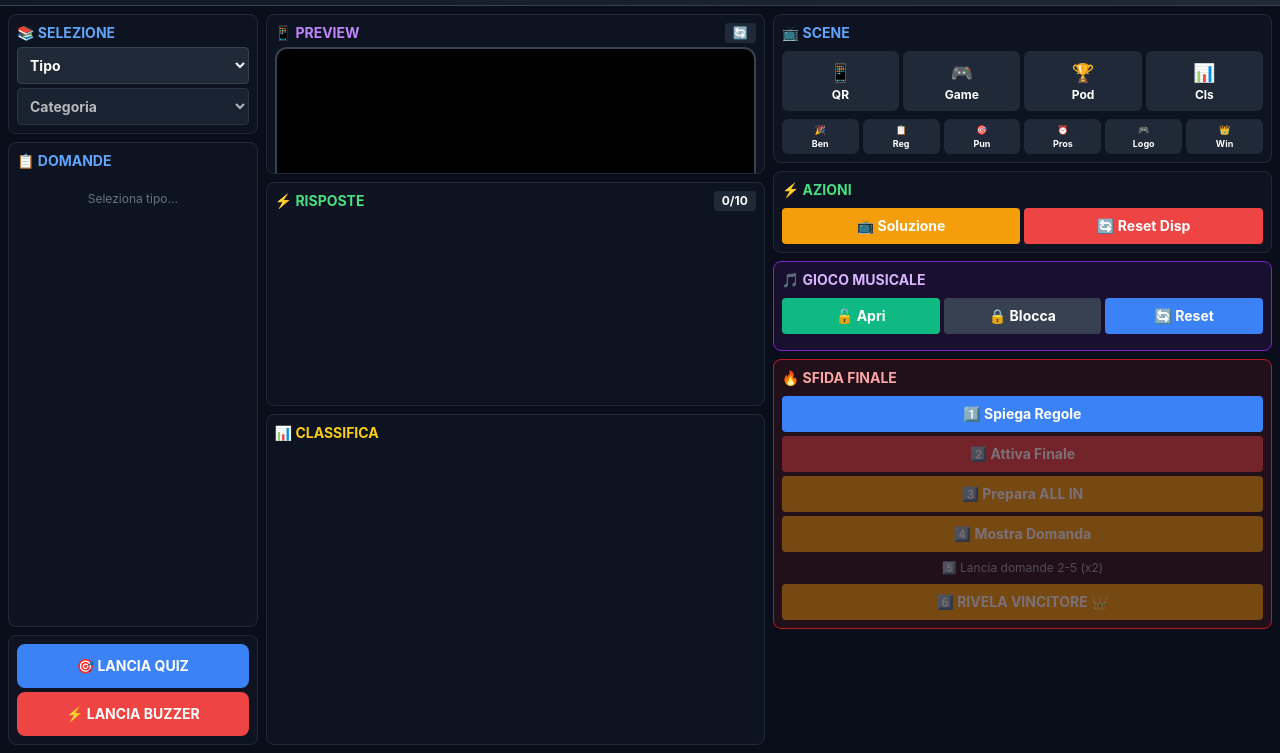
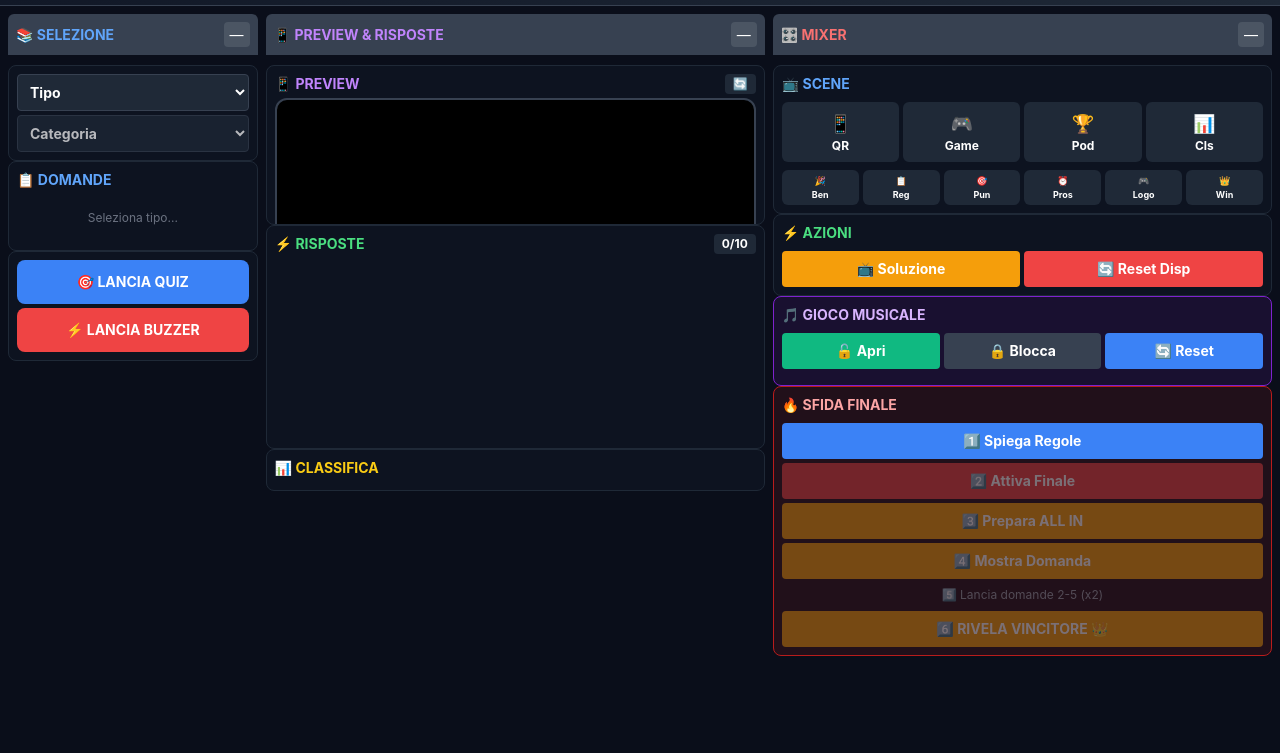
Before and after one commit to russofoto-lang/quizzone-game, a website: page public/admin.html in a window 1280 px wide. Shown: the part 47-800 px from the top of the page. Drawn offline with nearby package versions, Linux system fonts and the light colour scheme; no server answers.

Commit message:
Update admin.html

```diff
--- a/public/admin.html
+++ b/public/admin.html
@@ -26,6 +26,44 @@
         .step-btn { opacity: 0.4; pointer-events: none; }
         .step-btn.active { opacity: 1; pointer-events: auto; }
         .preview-frame { background: #000; border: 2px solid #374151; border-radius: 12px; }
+        .minimized {
+            width: 120px !important;
+            height: 40px !important;
+            overflow: hidden;
+            transition: all 0.3s ease;
+        }
+        .minimized .content {
+            display: none;
+        }
+        .minimized .header {
+            height: 40px;
+            padding: 8px;
+            text-align: center;
+            font-size: 12px;
+            cursor: pointer;
+            border-radius: 6px;
+        }
+        .header {
+            background: #374151;
+            padding: 8px;
+            border-radius: 6px 6px 0 0;
+            display: flex;
+            justify-content: space-between;
+            align-items: center;
+            margin-bottom: 2px;
+        }
+        .minimize-btn {
+            background: #4b5563;
+            color: white;
+            border: none;
+            border-radius: 4px;
+            padding: 2px 6px;
+            cursor: pointer;
+            font-size: 14px;
+        }
+        .minimize-btn:hover {
+            background: #6b7280;
+        }
     </style>
 </head>
 <body class="h-screen flex flex-col overflow-hidden">
@@ -47,9 +85,12 @@
 
         <!-- COLONNA SINISTRA: MOTORE (20%) -->
         <div class="resizable w-1/5 flex flex-col gap-2">
-            <!-- Selezione -->
+            <div class="header">
+                <span class="text-sm font-bold text-blue-400 uppercase">📚 Selezione</span>
+                <button class="minimize-btn">—</button>
+            </div>
+            <div class="content">
                 <div class="bg-gray-900/50 rounded-lg p-2 border border-gray-800">
-                <div class="text-sm font-bold text-blue-400 mb-1 uppercase">📚 Selezione</div>
                     <select id="sel-tipo" class="w-full bg-gray-800 text-white p-2 rounded text-sm font-bold border border-gray-700 mb-1">
                         <option value="">Tipo</option>
                         <option value="categoria">📚 Categorie</option>
@@ -61,16 +102,12 @@
                         <option value="">Categoria</option>
                     </select>
                 </div>
-
-            <!-- Lista Domande -->
                 <div class="flex-1 bg-gray-900/50 rounded-lg p-2 border border-gray-800 overflow-hidden">
                     <div class="text-sm font-bold text-blue-400 mb-1 uppercase">📋 Domande</div>
                     <div id="questions-container" class="overflow-y-auto h-full text-xs">
                         <div class="text-gray-500 text-center py-4">Seleziona tipo...</div>
                     </div>
                 </div>
-
-            <!-- Azioni Lancio -->
                 <div class="bg-gray-900/50 rounded-lg p-2 border border-gray-800">
                     <button onclick="lanciaQuiz()" class="w-full btn-primary text-white font-bold py-3 rounded-lg mb-1 text-sm">
                         🎯 LANCIA QUIZ
@@ -80,10 +117,15 @@
                     </button>
                 </div>
             </div>
+        </div>
 
         <!-- COLONNA CENTRO: PREVIEW + RISPOSTE + CLASSIFICA (40%) -->
         <div class="resizable w-2/5 flex flex-col gap-2">
-            <!-- Preview Ridotta -->
+            <div class="header">
+                <span class="text-sm font-bold text-purple-400 uppercase">📱 Preview & Risposte</span>
+                <button class="minimize-btn">—</button>
+            </div>
+            <div class="content">
                 <div class="h-40 bg-gray-900/50 rounded-lg p-2 border border-gray-800 overflow-hidden">
                     <div class="flex justify-between items-center mb-1">
                         <div class="text-sm font-bold text-purple-400 uppercase">📱 Preview</div>
@@ -93,8 +135,6 @@
                         <iframe id="mobile-preview" src="" class="w-full h-full border-0 pointer-events-none" style="transform: scale(0.32); transform-origin: top left; width: 313%; height: 313%;"></iframe>
                     </div>
                 </div>
-
-            <!-- Monitor Risposte - PIÙ GRANDE -->
                 <div class="h-56 bg-gray-900/50 rounded-lg p-2 border border-gray-800 overflow-hidden">
                     <div class="flex justify-between items-center mb-1">
                         <div class="text-sm font-bold text-green-400 uppercase">⚡ Risposte</div>
@@ -103,18 +143,20 @@
                     <div id="answers-list" class="overflow-y-auto h-48 space-y-1 text-sm"></div>
                     <div id="buzzer-monitor" class="hidden overflow-y-auto h-48 space-y-1 text-sm"></div>
                 </div>
-
-            <!-- Classifica 2 Colonne - RIDOTTA -->
                 <div class="flex-1 bg-gray-900/50 rounded-lg p-2 border border-gray-800 overflow-hidden">
                     <div class="text-sm font-bold text-yellow-400 mb-1 uppercase">📊 Classifica</div>
                     <div id="leaderboard-center" class="grid grid-cols-2 gap-1 text-sm overflow-y-auto max-h-40"></div>
                 </div>
             </div>
+        </div>
 
         <!-- COLONNA DESTRA: MIXER (40%) -->
         <div class="resizable w-2/5 flex flex-col gap-2 overflow-y-auto">
-
-            <!-- Scene/Display -->
+            <div class="header">
+                <span class="text-sm font-bold text-red-400 uppercase">🎛️ Mixer</span>
+                <button class="minimize-btn">—</button>
+            </div>
+            <div class="content">
                 <div class="bg-gray-900/50 rounded-lg p-2 border border-gray-800">
                     <div class="text-sm font-bold text-blue-400 mb-2 uppercase">📺 Scene</div>
                     <div class="grid grid-cols-4 gap-1 mb-2">
@@ -162,8 +204,6 @@
                         </div>
                     </div>
                 </div>
-
-            <!-- Azioni Rapide -->
                 <div class="bg-gray-900/50 rounded-lg p-2 border border-gray-800">
                     <div class="text-sm font-bold text-green-400 mb-2 uppercase">⚡ Azioni</div>
                     <div class="grid grid-cols-2 gap-1">
@@ -175,8 +215,6 @@
                         </button>
                     </div>
                 </div>
-
-            <!-- Buzzer Musicale -->
                 <div class="bg-purple-900/20 rounded-lg p-2 border border-purple-700">
                     <div class="text-sm font-bold text-purple-300 mb-2 uppercase">🎵 Gioco Musicale</div>
                     <div class="grid grid-cols-3 gap-1 mb-2">
@@ -192,8 +230,6 @@
                     </div>
                     <div id="buzzer-queue-admin" class="hidden space-y-1 text-sm max-h-24 overflow-y-auto"></div>
                 </div>
-
-            <!-- Sfida Finale -->
                 <div class="bg-red-900/20 rounded-lg p-2 border border-red-700">
                     <div class="text-sm font-bold text-red-300 mb-2 uppercase">🔥 Sfida Finale</div>
                     <div class="space-y-1">
@@ -222,6 +258,7 @@
                             <span class="progress-dot"></span>
                             <span class="progress-dot"></span>
                             <span class="progress-dot"></span>
+                        </div>
                     </div>
                 </div>
             </div>
@@ -577,6 +614,23 @@
                     }
                 }
             });
+
+        // Script per minimizzare/ripristinare
+        document.querySelectorAll('.minimize-btn').forEach(button => {
+            button.addEventListener('click', function() {
+                const resizableDiv = this.closest('.resizable');
+                resizableDiv.classList.toggle('minimized');
+            });
+        });
+
+        document.querySelectorAll('.header').forEach(header => {
+            header.addEventListener('click', function() {
+                const resizableDiv = this.closest('.resizable');
+                if (resizableDiv.classList.contains('minimized')) {
+                    resizableDiv.classList.remove('minimized');
+                }
+            });
+        });
     </script>
 </body>
 </html>
```
Lines whose indentation alone changed are shown as unchanged.
